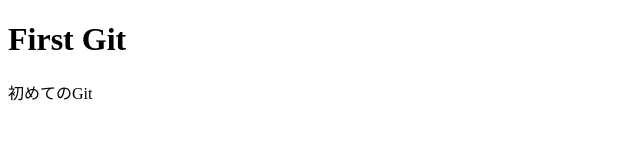
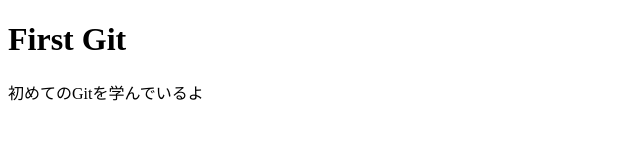
Before and after one commit to How-to-Use/first-git, a plain HTML site: page index.html in a window 1280 px wide. Shown: the whole page, without its empty margins (0-640 px from the left). Drawn offline with Linux system fonts and the light colour scheme.

Commit message:
doc(index.html):テキスト修正

```diff
--- a/index.html
+++ b/index.html
@@ -7,6 +7,6 @@
 </head>
 <body>
     <h1>First Git</h1>
-    <p>初めてのGit</p>
+    <p>初めてのGitを学んでいるよ</p>
 </body>
 </html>
```
